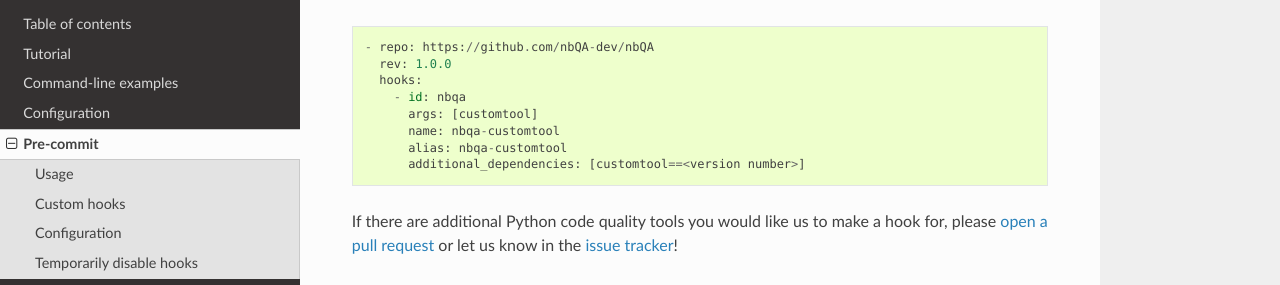
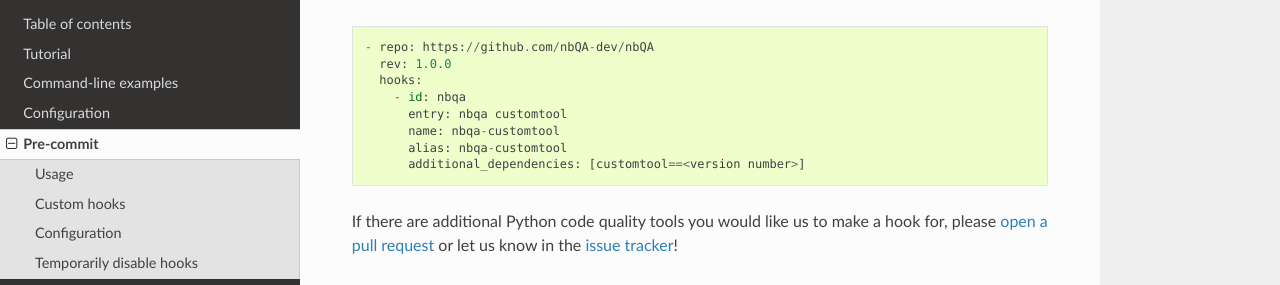
Before and after one commit to nbQA-dev/nbQA, a Sphinx documentation site: the page built from docs/pre-commit.rst, in a window 1280 px wide and 900 px high, scrolled down 628 px. Shown: the part 153-438 px from the top of the window. Built offline with Sphinx 7.4.7 and the Read the Docs theme 2.0.0, drawn with Linux system fonts in a browser that asks for light colours.

Commit message:
correct custom pre-commit hook instructions

```diff
--- a/docs/pre-commit.rst
+++ b/docs/pre-commit.rst
@@ -34,7 +34,7 @@
       rev: 1.0.0
       hooks:
         - id: nbqa
-          args: [customtool]
+          entry: nbqa customtool
           name: nbqa-customtool
           alias: nbqa-customtool
           additional_dependencies: [customtool==<version number>]
```
